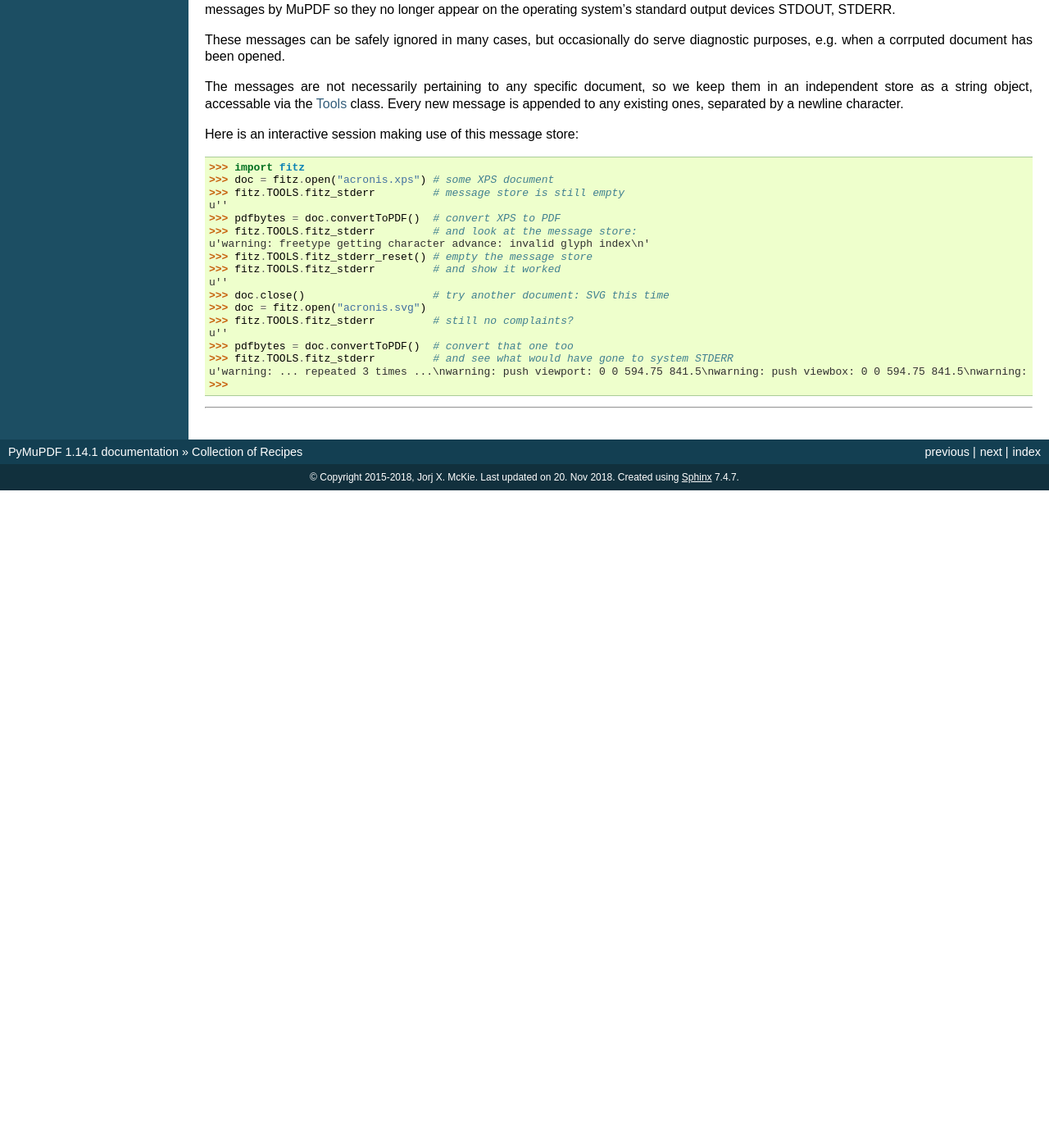
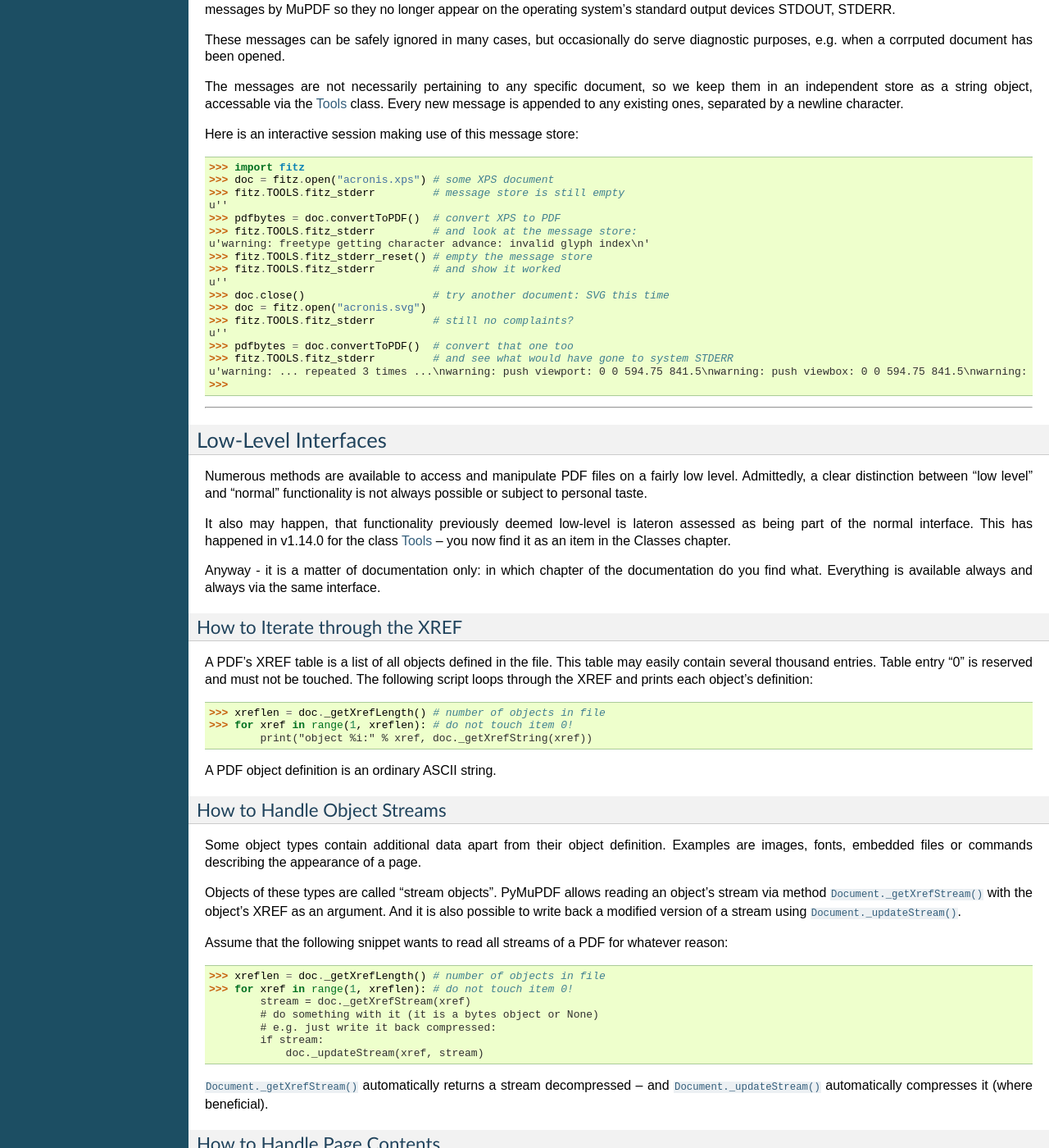
Before and after one commit to pymupdf/PyMuPDF-Optional-Material, a Sphinx documentation site: the page built from docs/faq.rst, in a window 1280 px wide and 1400 px high, scrolled down 23761 px. Shown: the whole window at 82% size. Built offline with Sphinx 7.4.7, drawn with Linux system fonts in a browser that asks for light colours; before the commit the page ends 24359 px from its top, so only the background shows below that; some of the changed text lies outside the part shown.

Commit message:
Upgrade to patch version 1.14.2

```diff
--- a/docs/conf.py
+++ b/docs/conf.py
@@ -45,7 +45,7 @@
 # built documents.
 #
 # The full version, including alpha/beta/rc tags.
-release = '1.14.1'
+release = '1.14.2'
 
 # The short X.Y version.
 s = release.split(".")
--- a/docs/faq.rst
+++ b/docs/faq.rst
@@ -1150,3 +1150,68 @@
  >>>
 
 --------------------------
+
+Low-Level Interfaces
+---------------------
+Numerous methods are available to access and manipulate PDF files on a fairly low level. Admittedly, a clear distinction between "low level" and "normal" functionality is not always possible or subject to personal taste.
+
+It also may happen, that functionality previously deemed low-level is lateron assessed as being part of the normal interface. This has happened in v1.14.0 for the class :ref:`Tools` -- you now find it as an item in the Classes chapter.
+
+Anyway - it is a matter of documentation only: in which chapter of the documentation do you find what. Everything is available always and always via the same interface.
+
+How to Iterate through the XREF
+~~~~~~~~~~~~~~~~~~~~~~~~~~~~~~~~~
+A PDF's XREF table is a list of all objects defined in the file. This table may easily contain several thousand entries. Table entry "0" is reserved and must not be touched.
+The following script loops through the XREF and prints each object's definition::
+
+    >>> xreflen = doc._getXrefLength() # number of objects in file
+    >>> for xref in range(1, xreflen): # do not touch item 0!
+            print("object %i:" % xref, doc._getXrefString(xref))
+
+A PDF object definition is an ordinary ASCII string.
+
+How to Handle Object Streams
+~~~~~~~~~~~~~~~~~~~~~~~~~~~~~~
+Some object types contain additional data apart from their object definition. Examples are images, fonts, embedded files or commands describing the appearance of a page.
+
+Objects of these types are called "stream objects". PyMuPDF allows reading an object's stream via method :meth:`Document._getXrefStream` with the object's XREF as an argument. And it is also possible to write back a modified version of a stream using :meth:`Document._updateStream`.
+
+Assume that the following snippet wants to read all streams of a PDF for whatever reason::
+
+    >>> xreflen = doc._getXrefLength() # number of objects in file
+    >>> for xref in range(1, xreflen): # do not touch item 0!
+            stream = doc._getXrefStream(xref)
+            # do something with it (it is a bytes object or None)
+            # e.g. just write it back compressed:
+            if stream:
+                doc._updateStream(xref, stream)
+
+:meth:`Document._getXrefStream` automatically returns a stream decompressed -- and :meth:`Document._updateStream` automatically compresses it (where beneficial).
+
+How to Handle Page Contents
+~~~~~~~~~~~~~~~~~~~~~~~~~~~~~~
+Every page has one or more ``/Contents`` objects. These are stream objects describing what appears where on a page (like text and images). They are written in a special mini-language desribed e.g. in chapter "APPENDIX A - Operator Summary" on page 985 of the :ref:`AdobeManual`.
+
+Every PDF reader application must be able to interpret the contents syntax to reproduce the intended appearance of the page.
+
+If multiple ``/Contents`` objects are provided, they must be read and interpreted in the specified sequence, i.e. in a way as if these streams were provided as a concatenation of the several.
+
+There are good technical arguments for having several ``/Contents`` objects: it may make constructing or modifying a PDF a lot easier or faster to just add a new small ``/Contents`` object instead of reading, decompressing, modifying, recompressing, rewriting a single big one.
+
+There are also situations when a single ``/Contents`` object is beneficial: it is easier to interpret and better compressible than multiple smaller ones.
+
+There are two ways of combining multiple contents of a page::
+
+    >>> # method 1: use the clean function
+    >>> for i in range(len(doc)):
+            doc[i]._cleanContents() # combines and cleans multiple Contents
+            page = doc[i]           # re-read the page - no has only 1 contents
+            cont = page._getContents()[0]
+            # do something with the cleaned, combined contents
+
+    >>> # method 2: concatenate multiple contents streams
+    >>> for page in doc:
+            cont = b""              # initialize contents
+            for xref in page._getContents(): # loop through content xrefs
+                cont += doc._getXrefStream(xref)
+            # do something with the combined contents
--- a/docs/point.rst
+++ b/docs/point.rst
@@ -64,7 +64,9 @@
 
    .. attribute:: unit
 
-      Result of dividing the coordinates by ``abs(point)``. This results in a vector of length 1 pointing in the same direction as the point does. Its x, resp. y values are equal to the cosine, resp. sine of the angle this vector (and the point itself) has with the x axis.
+      Result of dividing each coordinate by ``abs(point)``, which is a vector of length 1 pointing in the same direction as the point does. Its x, resp. y values are equal to the cosine, resp. sine of the angle this vector (and the point itself) has with the x axis.
+
+      .. image:: img-point-unit.jpg
 
       :type: :ref:`Point`
 
--- a/docs/version.rst
+++ b/docs/version.rst
@@ -1,6 +1,6 @@
 Covered Version
 --------------------
 
-This documentation covers PyMuPDF v1.14.1 features as of **2018-11-18 17:07:00**.
+This documentation covers PyMuPDF v1.14.2 features as of **2018-11-20 06:27:22**.
 
 .. note:: The major and minor versions of **PyMuPDF** and **MuPDF** will always be the same. Only the third qualifier (patch level) may be different from that of MuPDF.
```
Also changed, not shown: docs/document.rst (+4 -4 lines), docs/img-point-unit.jpg (added), 11 other files.
